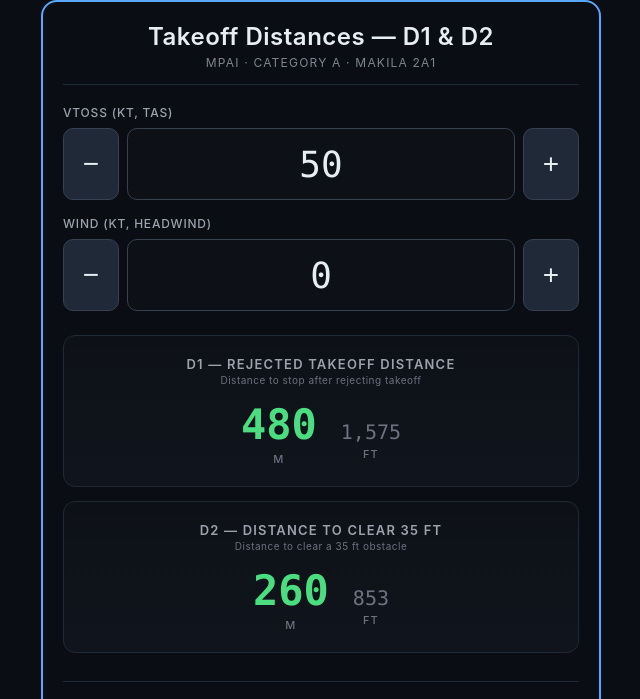
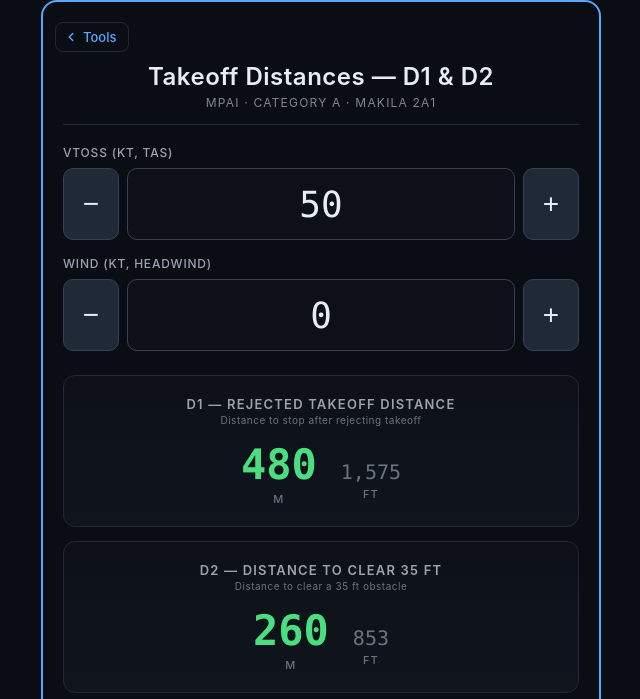
Before and after one commit to bendmetal/ec225-distances, a plain HTML site: page index.html in a window 1280 px wide. Shown: the top 699 px of the page, without its empty margins (319-959 px from the left). Drawn offline with Linux system fonts and the light colour scheme.

Commit message:
Add back-to-tools link in header (no swipe-back in home-screen PWA)

```diff
--- a/index.html
+++ b/index.html
@@ -28,6 +28,25 @@
     border-radius: 16px;
   }
   header { text-align: center; margin-bottom: 20px; padding-bottom: 14px; border-bottom: 1px solid #1f2937; }
+  /* Back to the tool list. A home-screen PWA has no browser chrome and no
+     swipe-back gesture, so without this there is genuinely no way out of a
+     tool -- pilots were getting stranded. Sits left of the title, sized to
+     a comfortable thumb target. (Added 2026-09-01.) */
+  .back-link {
+    display: inline-flex; align-items: center; gap: 5px;
+    color: #58a6ff; text-decoration: none;
+    font-size: 13px; font-weight: 500;
+    padding: 6px 12px 6px 8px; margin-left: -8px;
+    border: 1px solid #1f2937; border-radius: 8px;
+    -webkit-tap-highlight-color: transparent;
+  }
+  .back-link:active { background: #1f2937; }
+  .back-link svg { width: 14px; height: 14px; }
+  /* Its own row, left-aligned above the centred title. Deliberately NOT
+     absolutely positioned over the header: most tool titles are long
+     enough to wrap to two lines on a phone, and an overlaid link would
+     collide with them. A separate row cannot overlap at any width. */
+  .back-row { text-align: left; margin-bottom: 10px; }
   h1 { font-size: 20px; font-weight: 600; letter-spacing: 0.5px; }
   .subtitle { font-size: 11px; color: #7d8590; margin-top: 4px; letter-spacing: 1.2px; text-transform: uppercase; }
 
@@ -170,6 +189,7 @@
 <body>
 <div class="app">
   <header>
+    <div class="back-row"><a href="../" class="back-link" aria-label="Back to tool list"><svg viewBox="0 0 24 24" fill="none" stroke="currentColor" stroke-width="2.5" stroke-linecap="round" stroke-linejoin="round"><polyline points="15 18 9 12 15 6"></polyline></svg><span class="back-word">Tools</span></a></div>
     <h1>Takeoff Distances &mdash; D1 &amp; D2</h1>
     <div class="subtitle">MPAI &middot; Category A &middot; MAKILA 2A1</div>
   </header>
--- a/sw.js
+++ b/sw.js
@@ -1,7 +1,7 @@
 // EC225 Takeoff Distances (D1/D2) - Service Worker
 // Caches the app for full offline use after first load
 
-const CACHE_NAME = 'ec225-distances-v3';
+const CACHE_NAME = 'ec225-distances-v4';
 const FILES_TO_CACHE = [
   './',
   './index.html'
```
